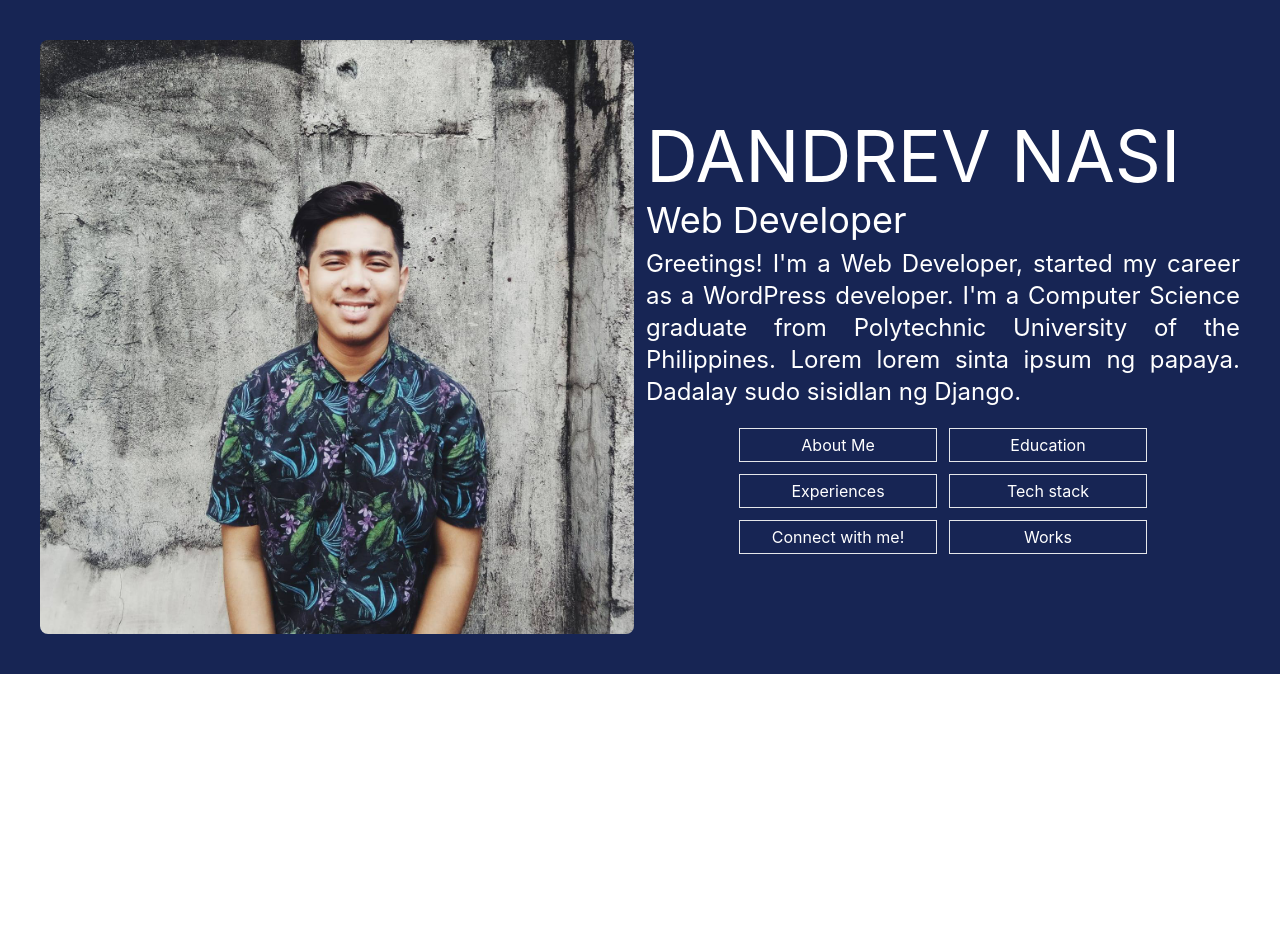
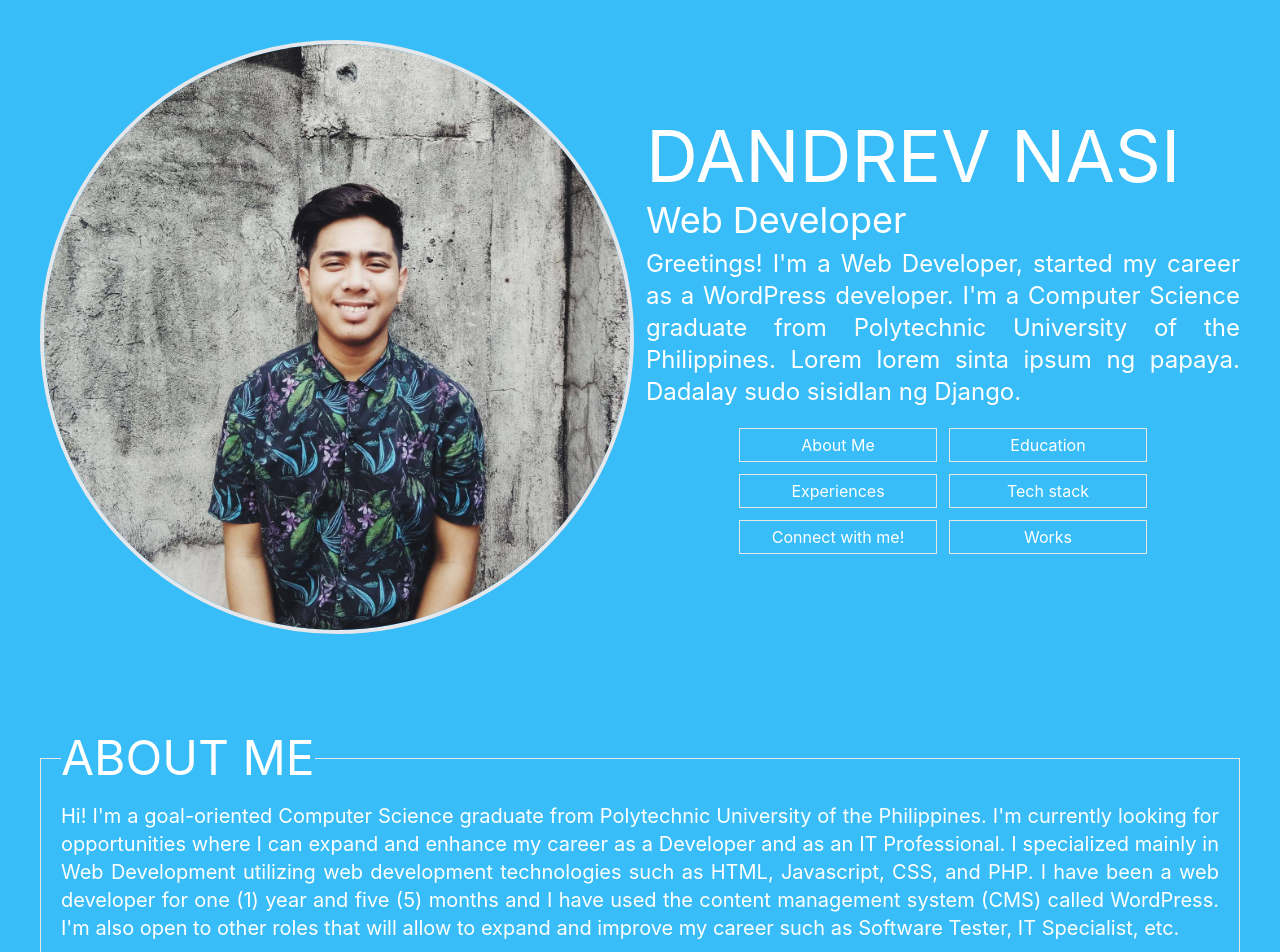
Before and after one commit to dandrevn/portfolio, a React (Create React App) app: page / in a window 1280 px wide. Shown: the top 952 px of the page. Before the commit the page ends 800 px from the top, so only its background shows below. Built offline with nearby package versions, Linux system fonts and the light colour scheme.

Commit message:
About me section

```diff
--- a/src/App.js
+++ b/src/App.js
@@ -4,7 +4,7 @@ import MainContent from './MainContent';
 
 function App() {
   return (
-    <MainContent/>
+      <MainContent/>
   );
 }
 
--- a/src/MainContent.js
+++ b/src/MainContent.js
@@ -2,11 +2,10 @@
 import introPic from './imgs/meDP.jpg';
 const MainContent = () => {
     return (
-        <div className="h-full bg-blue-950 p-10">
-            <div className='main-content-wrapper flex flex-col'>
-                <div className='introduction-wrapper flex flex-col md:flex-row gap-3'>
+        <div className='main-content-wrapper flex flex-col gap-5 bg-sky-400'>
+                <div className='introduction-wrapper flex flex-col md:flex-row gap-3 p-10'>
                     <div className="image-content w-full flex justify-center md:w-1/2">
-                        <img className="object-cover rounded-lg w-full" src={introPic}/>
+                        <img className="object-cover w-full border-4 rounded-full" src={introPic}/>
                     </div>
                     <div className='text-content-wrapper flex flex-col gap-5 w-full md:w-1/2 md:justify-center'>
                         <div className='greetings-wrapper flex flex-col gap-2'>
@@ -22,9 +21,9 @@ const MainContent = () => {
                             </p>
                         </div>
                         <div className='nav-buttons-wrapper flex flex-col gap-3 md:flex-wrap md:flex-row md:justify-center'>
-                            <button type="button" className='bg-transparent border text-white p-1 w-full md:w-1/3'>
+                            <a href='#aboutme'className='bg-transparent border text-white text-center p-1 w-full md:w-1/3'>
                                     About Me
-                            </button>
+                            </a>
                             <button type="button" className='bg-transparent border text-white p-1 w-full md:w-1/3'>
                                     Education
                             </button>
@@ -43,7 +42,18 @@ const MainContent = () => {
                         </div>
                     </div>
                 </div>
-            </div>
+                <div className='about-me-wrapper p-10 flex flex-col self-center h-full' id='aboutme'>
+                  <fieldset className='border border-solid p-5'>
+                    <legend className='text-5xl text-white'>ABOUT ME</legend>
+                    <p className='text-xl text-white text-justify'>
+                                Hi! I'm a goal-oriented Computer Science graduate from Polytechnic University of the Philippines.
+                            I'm currently looking for opportunities where I can expand and enhance my career as a Developer and as an IT Professional.
+                            I specialized mainly in Web Development utilizing web development technologies such as HTML, Javascript, CSS, and PHP.
+                            I have been a web developer for one (1) year and five (5) months and I have used the content management system (CMS) called
+                            WordPress. I'm also open to other roles that will allow to expand and improve my career such as Software Tester, IT Specialist, etc.
+                        </p>
+                  </fieldset>
+                </div>
         </div>
     );
 };
```
Also changed, not shown: 1 other file (tests, documents, lock files or other folders).
